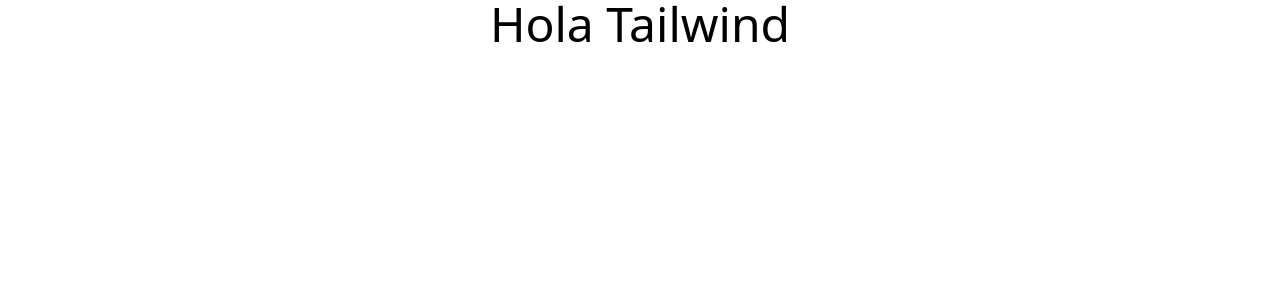
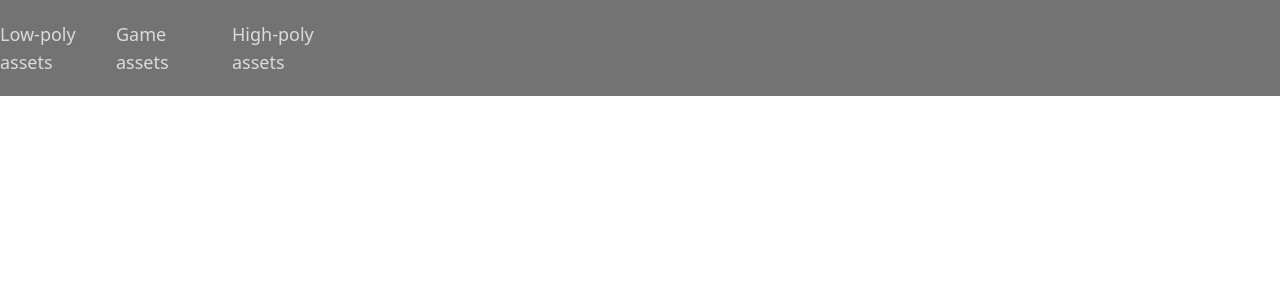
Before and after one commit to danielchavez81/poly-mart, a React (Create React App) app: page / in a window 1280 px wide. Shown: the top 300 px of the page. Built offline with nearby package versions, Linux system fonts and the light colour scheme.

Commit message:
Componente NavBar creado e implementado en App. Componente NavCategory para mostrar las categorias en el navbar.

```diff
--- a/src/App.js
+++ b/src/App.js
@@ -1,9 +1,10 @@
 import "./App.css";
+import Navbar from "./components/Navbar/Navbar";
 
 function App() {
   return (
     <div className="App">
-      <h1 className="text-5xl">Hola Tailwind</h1>
+      <Navbar />
     </div>
   );
 }
--- /dev/null
+++ b/src/components/NavCategory/NavCategory.js
@@ -0,0 +1,9 @@
+import React from "react";
+
+export default function NavCategory({ title }) {
+  return (
+    <h1 className="text-lg text-start font-medium text-neutral-100 opacity-80 w-[100px] break-words">
+      {title}
+    </h1>
+  );
+}
--- /dev/null
+++ b/src/components/Navbar/Navbar.js
@@ -0,0 +1,14 @@
+import React from "react";
+import NavCategory from "../NavCategory/NavCategory";
+
+export default function Navbar() {
+  return (
+    <nav className="w-full h-24 bg-neutral-500 flex items-center">
+      <div className="flex flex-row gap-4">
+        <NavCategory title="Low-poly assets" />
+        <NavCategory title="Game assets" />
+        <NavCategory title="High-poly assets" />
+      </div>
+    </nav>
+  );
+}
```
